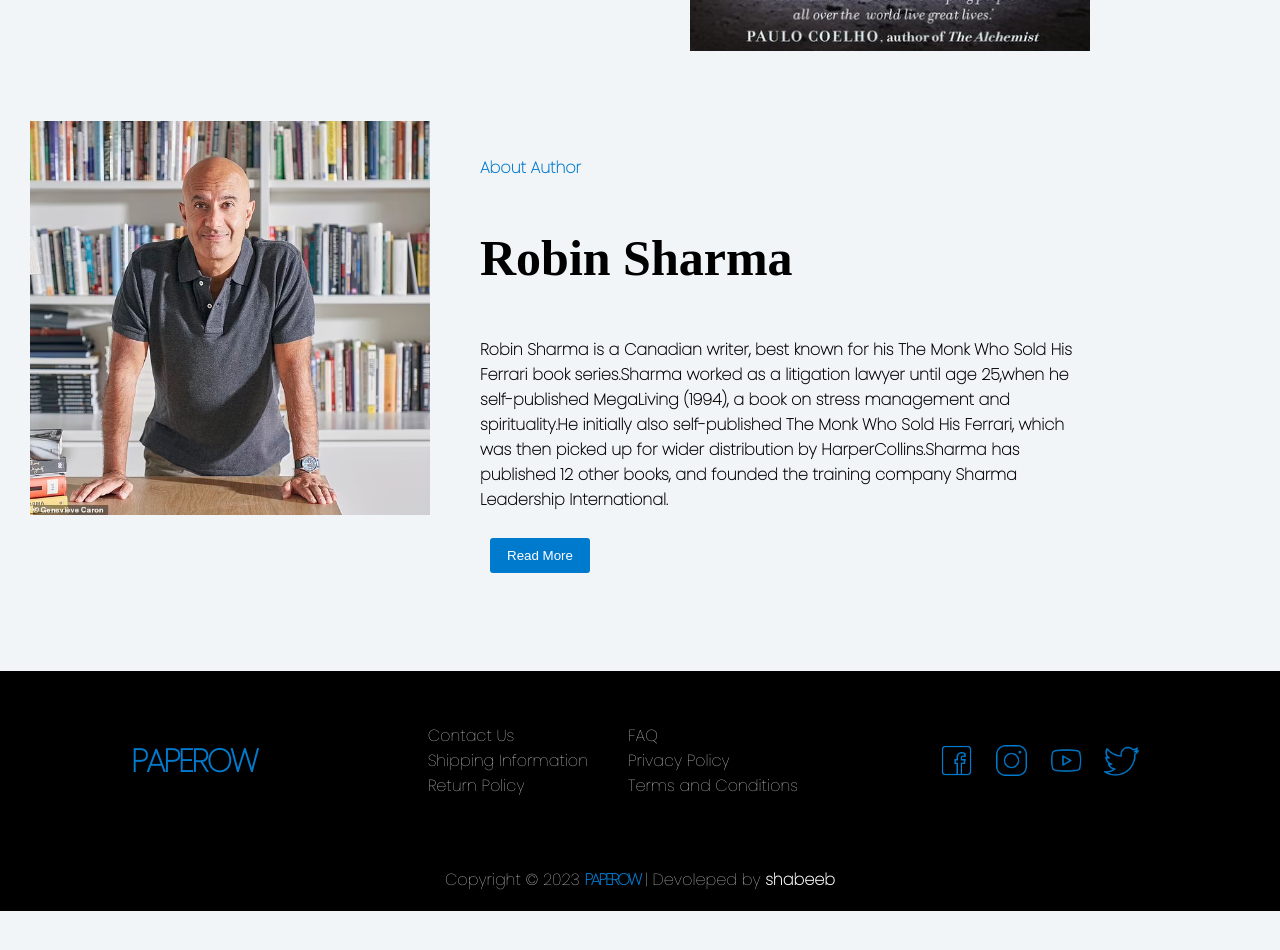
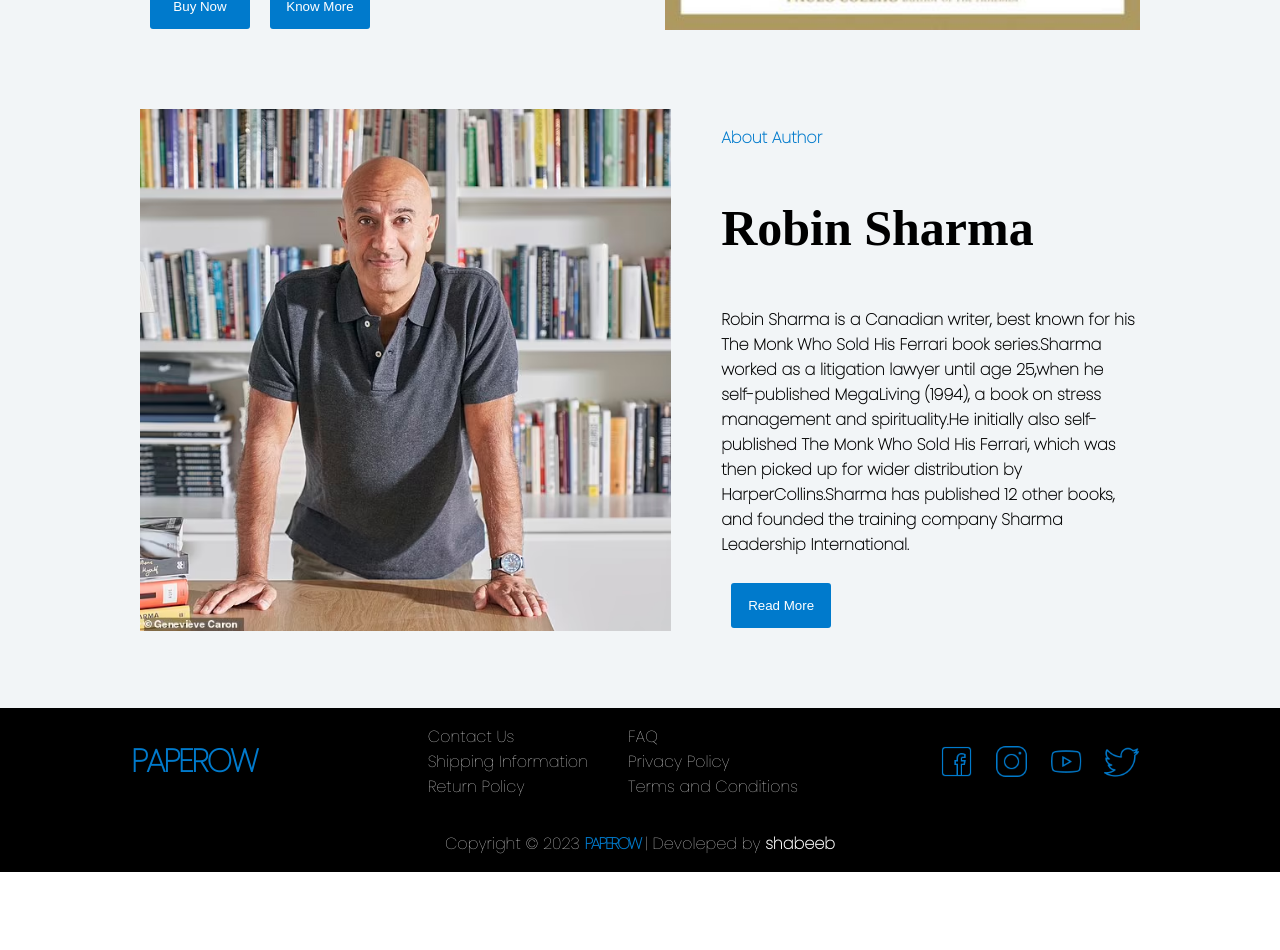
Before and after one commit to Shabeebkaruvath/Papperrow, a React (Create React App) app: page / in a window 1280 px wide. Shown: the part 640-1590 px from the top of the page. After the commit the page ends 1512 px from the top, so only its background shows below. Built offline with nearby package versions, Linux system fonts and the light colour scheme; a web font is replaced by a local one.

Commit message:
home contineation

```diff
--- a/src/content/Footer/Footer.css
+++ b/src/content/Footer/Footer.css
@@ -12,7 +12,7 @@
   position: relative;
   display: flex;
   flex-direction: column;
-  height: 600px;
+
 }
 
 .foot2 {
--- a/src/content/Home/Home.css
+++ b/src/content/Home/Home.css
@@ -1,12 +1,13 @@
 .index {
   display: flex;
   flex-direction: column;
+  padding: 0px 70px;
 }
 .index1,
 .index2 {
   min-height: 60vh;
   display: flex;
-  margin: 0 30px;
+  margin: 0 70px;
   padding-bottom: 70px;
 }
 .index11,
@@ -14,9 +15,11 @@
   display: flex;
   flex-direction: column;
   width: 50%;
-  margin-left: 50px;
   justify-content: center;
   align-items: baseline;
+}
+.index21 {
+  margin-left: 50px;
 }
 .index12 {
   display: flex;
@@ -27,8 +30,8 @@
 }
 .index12 img,
 .index22 img {
-  max-height: 600px;
-  max-width: 400px;
+  max-width: 100%; /* Make images responsive */
+  height: auto; /* Allow height to adjust proportionally */
 }
 .hero-title,
 .hero-discription,
@@ -59,7 +62,7 @@
 .hero-btn,
 .author-btn {
   width: 100px;
-  padding: 10px;
+  padding: 15px;
   border-radius: 3px;
   border: 0;
   background-color: #007acc;
@@ -69,7 +72,7 @@
 .hero-btn:hover,
 .author-btn:hover {
   width: 100px;
-  padding: 9px;
+  padding: 14px;
   border-radius: 3px;
   border: 1px solid #007acc;
   background-color: #ffffff;
--- a/src/content/Home/Home.jsx
+++ b/src/content/Home/Home.jsx
@@ -52,6 +52,9 @@ function Home() {
         </div>
       </div>
     </div>
+
+
+
   );
 }
 
```
Also changed, not shown: src/content/Home/hero-img.jpg.
